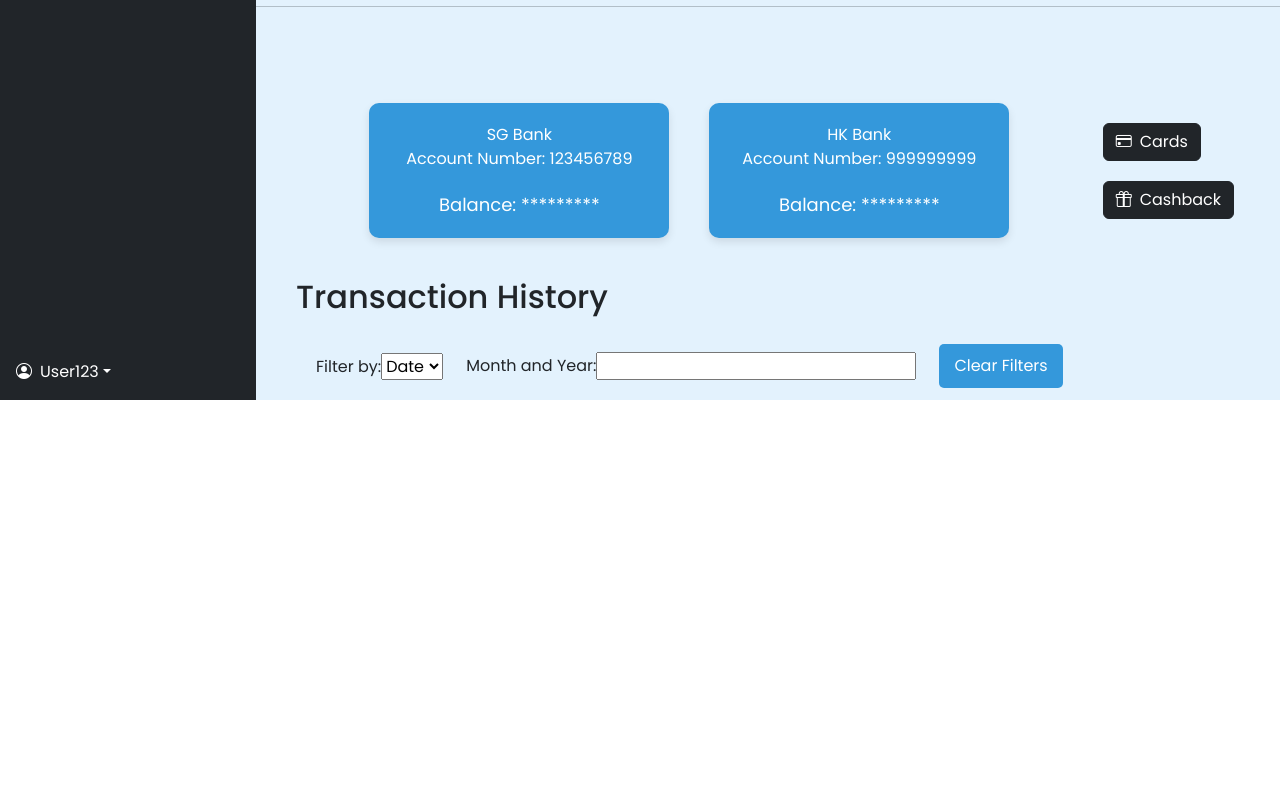
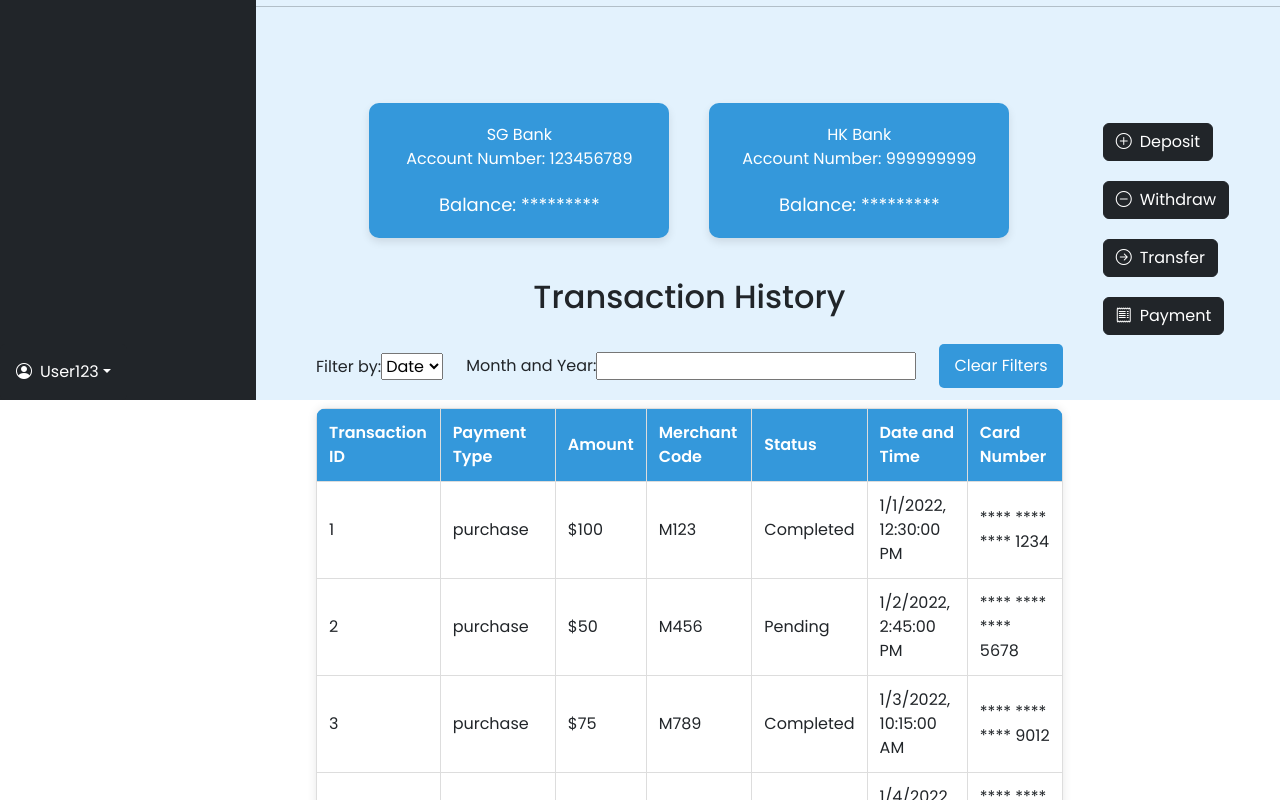
Before and after one commit to kakei5844/banking-application-forked, a React (Create React App) app in the folder frontend/: page /home in a window 1280 px wide. Shown: the part 400-1200 px from the top of the page. Before the commit the page ends 800 px from the top, so only its background shows below. Built offline with nearby package versions, Linux system fonts and the light colour scheme.

Commit message:
Issue with home page vertical scrolling. Fixed other small things

```diff
--- a/frontend/src/components/Navbar.js
+++ b/frontend/src/components/Navbar.js
@@ -8,7 +8,7 @@ const Navbar = () => {
         <div className='container-fluid'>
                 <div className='bg-dark col-auto col-md-12 min-vh-100 d-flex justify-content-between flex-column'>
                     <div>
-                        <a href='#' className='text-decoration-none text-white d-flex align-itemcenter ms-3 mt-2'>
+                        <a href='/home' className='text-decoration-none text-white d-flex align-itemcenter ms-3 mt-2'>
                             <span className='ms-1 fs-4'>CreditConnect</span>
                         </a>
                         <hr className='text-secondary'/>
@@ -20,7 +20,7 @@ const Navbar = () => {
                                 </a>
                             </li>
                             <li class="nav-item text-white fs-4 my-1">
-                                <a href="#" class="nav-link text-white fs-5" aria-current="page">
+                                <a href="/home" class="nav-link text-white fs-5" aria-current="page">
                                     <i className='bi bi-house'></i>
                                     <span className='ms-3'>Home</span>
                                 </a>
@@ -34,8 +34,8 @@ const Navbar = () => {
                         </ul>
                     </div>
                     <div class="dropdown open">
-                        <a
-                            class="text-decoration-none text-white dropdown-toggle p-3"
+                        <button
+                            class="bg-dark text-white dropdown-toggle p-3"
                             type="button"
                             id="triggerId"
                             data-bs-toggle="dropdown"
@@ -44,10 +44,10 @@ const Navbar = () => {
                         >
                             <i className='bi bi-person-circle'></i>
                             <span className='ms-2'>User123</span>
-                        </a>
+                        </button>
                         <div class="dropdown-menu" aria-labelledby="triggerId">
-                            <a class="dropdown-item" href="#">Profile</a>
-                            <a class="dropdown-item" href="#">Setting</a>
+                            <a class="dropdown-item" href="/home">Profile</a>
+                            <a class="dropdown-item" href="/home">Setting</a>
                             <a class="dropdown-item" href="/login">Logout</a>
                         </div>
                     </div>
--- a/frontend/src/pages/CreditCardFeature.js
+++ b/frontend/src/pages/CreditCardFeature.js
@@ -5,40 +5,40 @@ import ActionButton from '../components/ActionButton'
 import CardScroll from '../components/CardScroll'
 import Navbar from '../components/Navbar'
 import TransactionHistory from '../components/TransactionHistory'
-import { useState } from 'react';
+// import { useState } from 'react';
 import { NavLink } from 'react-router-dom'
 
 const CreditCardFeature = () => {
 
-    const bankAccountNumber = '1234 5678 9012 3456'
+    // const bankAccountNumber = '1234 5678 9012 3456'
 
-    const creditCards = ['Card 1', 'Card 2', 'Card 3']; // Replace with your credit card data
+    // const creditCards = ['Card 1', 'Card 2', 'Card 3']; // Replace with your credit card data
 
-    // Dropdown
-    const initialSelectedCard = '1234 5678 9012 3456';
+    // // Dropdown
+    // const initialSelectedCard = '1234 5678 9012 3456';
 
-    const [selectedCard, setSelectedCard] = useState(initialSelectedCard);
+    // const [selectedCard, setSelectedCard] = useState(initialSelectedCard);
 
-    const cardList = [
-        { cardNumber: '1234 5678 9012 3456', cardHolder: 'John Doe', expiryDate: '12/23', cardType: 'Visa' },
-        { cardNumber: '9876 5432 1098 7654', cardHolder: 'Jane Doe', expiryDate: '11/22', cardType: 'MasterCard' },
-        // Add more cards as needed
-    ];
+    // const cardList = [
+    //     { cardNumber: '1234 5678 9012 3456', cardHolder: 'John Doe', expiryDate: '12/23', cardType: 'Visa' },
+    //     { cardNumber: '9876 5432 1098 7654', cardHolder: 'Jane Doe', expiryDate: '11/22', cardType: 'MasterCard' },
+    //     // Add more cards as needed
+    // ];
 
-    const handleCardSelect = (cardNumber) => {
-        setSelectedCard(cardNumber);
-    };
+    // const handleCardSelect = (cardNumber) => {
+    //     setSelectedCard(cardNumber);
+    // };
 
     return (
-        <div className="Page">
+        <div className="CreditCardPage">
             <div className='left-column'>
                 <Navbar />
             </div>
 
             <div className='right-column'>
-                {/* <div className='top'>
+                <div className='top'>
                 <h1>Credit Card</h1>
-                </div> */}
+                </div>
 
                 <div className='middle'>
                     <div className='card-display'>
--- a/frontend/src/pages/Homepage.js
+++ b/frontend/src/pages/Homepage.js
@@ -6,29 +6,29 @@ import BankAccountCard from '../components/BankAccountCard'
 import CardDisplay from '../components/CardDisplay'
 import Navbar from '../components/Navbar'
 import TransactionHistory from '../components/TransactionHistory'
-import { useState } from 'react';
+// import { useState } from 'react';
 import { NavLink } from 'react-router-dom'
 
 const HomePage = () => {
 
-    const bankAccountNumber = '1234 5678 9012 3456'
+    // const bankAccountNumber = '1234 5678 9012 3456'
 
-    const creditCards = ['Card 1', 'Card 2', 'Card 3']; // Replace with your credit card data
+    // const creditCards = ['Card 1', 'Card 2', 'Card 3']; // Replace with your credit card data
 
-    // Dropdown
-    const initialSelectedCard = '1234 5678 9012 3456';
+    // // Dropdown
+    // const initialSelectedCard = '1234 5678 9012 3456';
 
-    const [selectedCard, setSelectedCard] = useState(initialSelectedCard);
+    // const [selectedCard, setSelectedCard] = useState(initialSelectedCard);
 
-    const cardList = [
-        { cardNumber: '1234 5678 9012 3456', cardHolder: 'John Doe', expiryDate: '12/23', cardType: 'Visa' },
-        { cardNumber: '9876 5432 1098 7654', cardHolder: 'Jane Doe', expiryDate: '11/22', cardType: 'MasterCard' },
-        // Add more cards as needed
-    ];
+    // const cardList = [
+    //     { cardNumber: '1234 5678 9012 3456', cardHolder: 'John Doe', expiryDate: '12/23', cardType: 'Visa' },
+    //     { cardNumber: '9876 5432 1098 7654', cardHolder: 'Jane Doe', expiryDate: '11/22', cardType: 'MasterCard' },
+    //     // Add more cards as needed
+    // ];
 
-    const handleCardSelect = (cardNumber) => {
-        setSelectedCard(cardNumber);
-    };
+    // const handleCardSelect = (cardNumber) => {
+    //     setSelectedCard(cardNumber);
+    // };
 
     return (
         <div className="HomePage">
@@ -38,7 +38,7 @@ const HomePage = () => {
 
             <div className='right-column'>
                 <div className='top'>
-                    <h1>Add apply to Credit Card Button Here</h1>
+                    <h1>Bank Account</h1>
                 </div>
 
                 <div className='middle'>
@@ -75,14 +75,28 @@ const HomePage = () => {
                         <div className='button-list'>
                             <NavLink to="/credit-cards">
                                 <ActionButton>
-                                    <i className='bi bi-credit-card' />
-                                    <span className='ms-2'>Cards</span>
+                                    <i className='bi bi-plus-circle' />
+                                    <span className='ms-2'>Deposit</span>
                                 </ActionButton>
                             </NavLink>
-                            <ActionButton>
-                                <i className='bi bi-gift' />
-                                <span className='ms-2'>Cashback</span>
-                            </ActionButton>
+                            <NavLink to="/credit-cards">
+                                <ActionButton>
+                                    <i className='bi bi-dash-circle' />
+                                    <span className='ms-2'>Withdraw</span>
+                                </ActionButton>
+                            </NavLink>
+                            <NavLink to="/credit-cards">
+                                <ActionButton>
+                                    <i className='bi bi-arrow-right-circle' />
+                                    <span className='ms-2'>Transfer</span>
+                                </ActionButton>
+                            </NavLink>
+                            <NavLink to="/credit-cards">
+                                <ActionButton>
+                                    <i className='bi bi-receipt' />
+                                    <span className='ms-2'>Payment</span>
+                                </ActionButton>
+                            </NavLink>
                         </div>
                     </div>
                 </div>
--- a/frontend/src/pages/LoginPage.js
+++ b/frontend/src/pages/LoginPage.js
@@ -28,7 +28,7 @@ function Login() {
     if (!formValidation()) return;
 
     if (verifyCredentials()) {
-      alert("Successfully loggin in!");
+      alert("Successfully logged in!");
       navigate("/home");
     } else {
       alert("Wrong credentials. Please try again.");
--- a/frontend/src/pages/RegistrationPage.js
+++ b/frontend/src/pages/RegistrationPage.js
@@ -58,7 +58,7 @@ function Registration() {
       alert("Account created successfully!");
       navigate("/login");
     } else {
-      alert("User already existed. Please proceed to the login page!");
+      alert("User already exist. Please proceed to the login page!");
       return;
     }
   };
--- a/frontend/src/styles/pages/CreditCardFeature.css
+++ b/frontend/src/styles/pages/CreditCardFeature.css
@@ -1,4 +1,4 @@
-.Page {
+.CreditCardPage {
     background: #e3f2fd;
     display: flex;
     justify-content: space-between;
@@ -17,11 +17,11 @@
     flex: 1.6;
 }
 
-/* .top {
+.top {
     display: flex;
     justify-content: center;
     padding-top: 20px;
-} */
+}
 
 .middle {
     display: flex;
--- a/frontend/src/styles/pages/HomePage.css
+++ b/frontend/src/styles/pages/HomePage.css
@@ -4,17 +4,22 @@
     justify-content: space-between;
     align-items: flex-start;
     height: 100vh;
-    overflow-y: auto;
 }
 
 .left-column {
     flex: 0.4;
+    position: fixed;
+    width: 20%;
+    top: 0;
+    bottom: 0;
+    overflow-y: auto;
     margin: 0;
     padding: 0;
 }
 
 .right-column {
     flex: 1.6;
+    margin-left: 20%;
 }
 
 .top {
@@ -58,6 +63,12 @@
     padding: 20px;
 }
 
+.bottom-left-2 {
+    display: flex;
+    flex-direction: column;
+    align-items: center;
+}
+
 .bottom-right {
     margin-top: 50px;
 }
```
